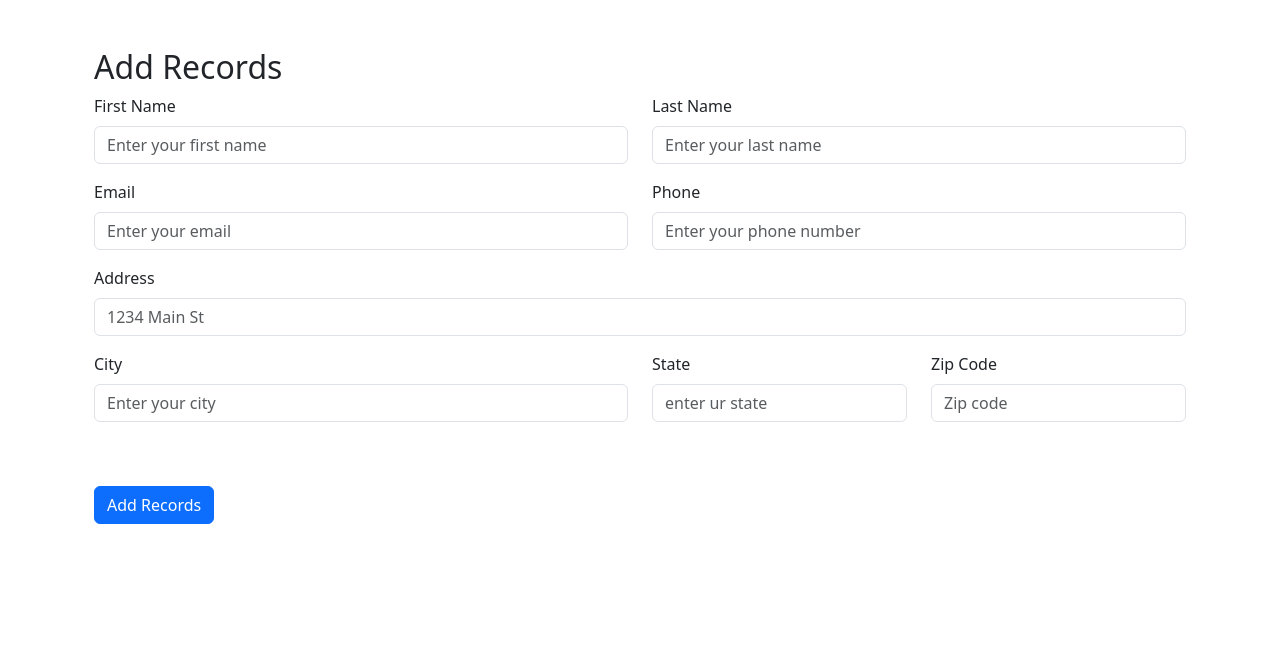
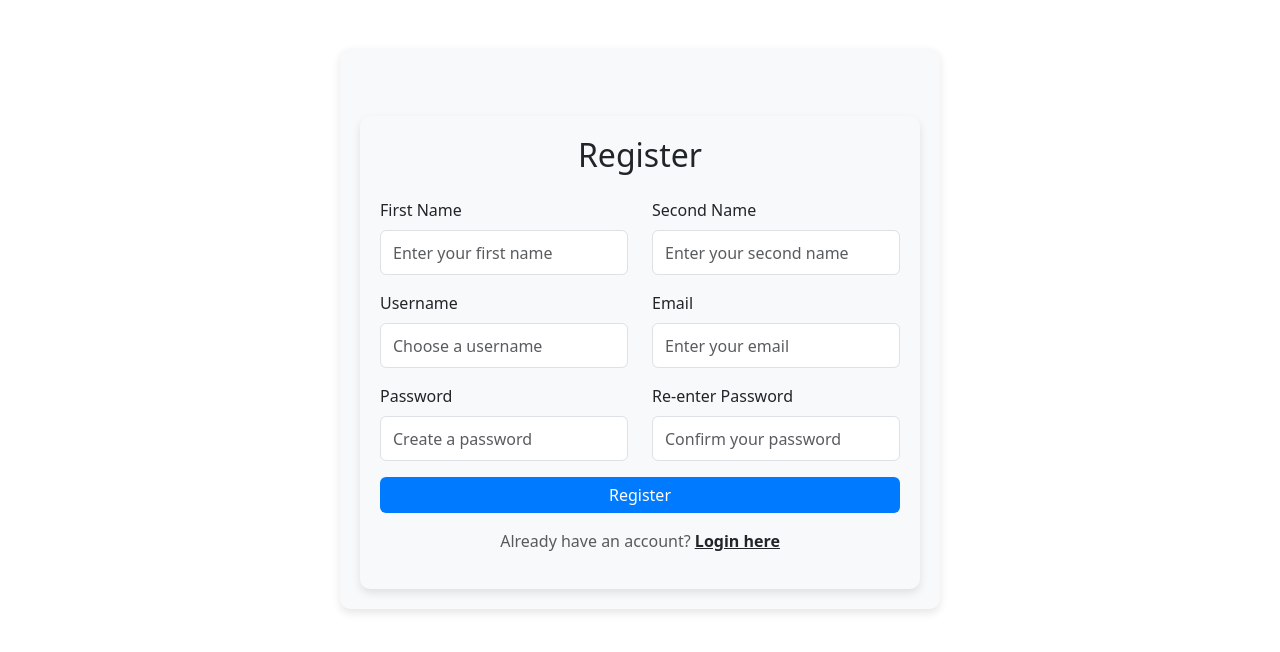
Before and after one commit to Anilnayak126/Django-CRM, a Django app: page /add_records/ in a window 1280 px wide. Shown: the part 56-708 px from the top of the page. Run offline with Django 5.2, Linux system fonts and the light colour scheme.

Commit message:
adding styles and make some improve ment

```diff
--- a/website/templates/addRecords.html
+++ b/website/templates/addRecords.html
@@ -1,51 +1,77 @@
 {% extends "base.html" %}
 
 {% block content %}
+<div class="container mt-5">
+  <h2 class="text-center mb-4">Register</h2>
 
-<div class="container mt-5">
-    <h2>Add Records</h2>
-    <form method="POST">
+  <form method="post">
+    {% csrf_token %}
 
-      {% csrf_token %}
     <div class="row mb-3">
       <div class="col-md-6">
-          <label for="firstName" class="form-label">First Name</label>
-          <input type="text" name='firstName' class="form-control" id="firstName" placeholder="Enter your first name" required>
+        <label for="first_name" class="form-label">First Name</label>
+        <input type="text" id="first_name" name="first_name" class="form-control" placeholder="Enter your first name" required />
       </div>
       <div class="col-md-6">
-          <label for="lastName" class="form-label">Last Name</label>
-          <input type="text" name="lastname" class="form-control" id="lastName" placeholder="Enter your last name" required>
+        <label for="second_name" class="form-label">Second Name</label>
+        <input type="text" id="second_name" name="second_name" class="form-control" placeholder="Enter your second name" required />
       </div>
     </div>
+
     <div class="row mb-3">
       <div class="col-md-6">
-          <label for="email" class="form-label">Email</label>
-          <input type="email" name = "email" class="form-control" id="email" placeholder="Enter your email" required>
+        <label for="username" class="form-label">Username</label>
+        <input type="text" id="username" name="username" class="form-control" placeholder="Choose a username" required />
       </div>
       <div class="col-md-6">
-          <label for="phone" class="form-label">Phone</label>
-          <input type="tel" name="phone" class="form-control" id="phone" placeholder="Enter your phone number" required>
+        <label for="email" class="form-label">Email</label>
+        <input type="email" id="email" name="email" class="form-control" placeholder="Enter your email" required />
       </div>
     </div>
-      <div class="mb-3">
-        <label for="address" class="form-label">Address</label>
-        <input type="text" name="adress" class="form-control" id="address" placeholder="1234 Main St" required>
+
+    <div class="row mb-3">
+      <div class="col-md-6">
+        <label for="password" class="form-label">Password</label>
+        <input type="password" id="password" name="password" class="form-control" placeholder="Create a password" required />
       </div>
-      <div class="row mb-5">
       <div class="col-md-6">
-          <label for="city" class="form-label">City</label>
-          <input type="text" name="city" class="form-control" id="city" placeholder="Enter your city" required>
-        </div>
-        <div class="col mb-3">
-          <label for="state" class="form-label">State</label>
-          <input type="text" name= "state" class="form-control"  placeholder="enter ur state">
-        </div>
-        <div class="col mb-3">
-          <label for="zip_code" class="form-label">Zip Code</label>
-          <input type="text" name="zip_code" class="form-control" id="zip" placeholder="Zip code" required>
+        <label for="repassword" class="form-label">Re-enter Password</label>
+        <input type="password" id="repassword" name="repassword" class="form-control" placeholder="Confirm your password" required />
       </div>
     </div>
-      <button type="submit" class="btn btn-primary">Add Records</button>
+
+    <div class="text-center">
+      <button type="submit" class="btn btn-primary w-100">Register</button>
+    </div>
+
+    <p class="text-center text-muted mt-3">
+      Already have an account? <a href="{% url 'home' %}" class="fw-bold text-body"><u>Login here</u></a>
+    </p>
   </form>
 </div>
-{% endblock content %}
+
+<style>
+  /* Input and button styling */
+  .form-control {
+    height: 45px;
+  }
+
+  .btn-primary {
+    background-color: #007bff;
+    border: none;
+  }
+
+  .btn-primary:hover {
+    background-color: #0056b3;
+  }
+
+  .container {
+    max-width: 600px;
+    margin: auto;
+    padding: 20px;
+    background-color: #f8f9fa;
+    border-radius: 10px;
+    box-shadow: 0 4px 8px rgba(0, 0, 0, 0.1);
+  }
+</style>
+{% endblock %}
--- a/website/templates/base.html
+++ b/website/templates/base.html
@@ -3,32 +3,49 @@
   <head>
     <meta charset="utf-8">
     <meta name="viewport" content="width=device-width, initial-scale=1">
-    <title>Bootstrap demo</title>
+    <title>CRM App | Optimize Client Interactions</title>
     <link href="https://cdn.jsdelivr.net/npm/bootstrap@5.3.3/dist/css/bootstrap.min.css" rel="stylesheet" integrity="sha384-QWTKZyjpPEjISv5WaRU9OFeRpok6YctnYmDr5pNlyT2bRjXh0JMhjY6hW+ALEwIH" crossorigin="anonymous">
+    <style>
+
+      .alert-container {
+        position: fixed;
+        top: 15px;
+        left: 50%;
+        transform: translateX(-50%);
+        z-index: 1050;
+        max-width: 90%;
+        width: 500px;
+      }
+
+
+      .alert-custom {
+        background-color: #ffc107;
+        color: #212529;
+        border-radius: 0.3rem;
+      }
+    </style>
   </head>
   <body>
     {% include "navbar.html" %}
 
 
-    <div class = "container">
-
-
-{% comment %} showing error {% endcomment %}
-
-        {% if messages  %}
-
-        {% for message in  messages %}
-        <div class="alert alert-warning alert-dismissible fade show" role="alert">
-            {{message}}
+    <div class="alert-container">
+      {% if messages %}
+        {% for message in messages %}
+          <div class="alert alert-custom alert-dismissible fade show" role="alert">
+            {{ message }}
             <button type="button" class="btn-close" data-bs-dismiss="alert" aria-label="Close"></button>
           </div>
         {% endfor %}
+      {% endif %}
+    </div>
 
-        {% endif %}
 
-        {% block content %}
-        {% endblock  %}
+    <div class="container mt-5">
+      {% block content %}
+      {% endblock %}
     </div>
+
     <script src="https://cdn.jsdelivr.net/npm/bootstrap@5.3.3/dist/js/bootstrap.bundle.min.js" integrity="sha384-YvpcrYf0tY3lHB60NNkmXc5s9fDVZLESaAA55NDzOxhy9GkcIdslK1eN7N6jIeHz" crossorigin="anonymous"></script>
   </body>
 </html>
--- a/website/views.py
+++ b/website/views.py
@@ -127,26 +127,22 @@ def delete_records(request,pk):
 
     return render(request, 'records.html',{"records" : users_record})
 
-def edit_records(request,pk):
+def edit_records(request, pk):
+    user_record = Record.objects.get(id=pk)
 
-    user_record = Record.objects.get(id=pk)
     if request.method == "POST":
-      firstName = request.POST.get("firstName")
-      lastname = request.POST.get("lastname")
-      email = request.POST.get("email")
-      Phone = request.POST.get("phone")
-      adress = request.POST.get("adress")
-      City = request.POST.get("city")
-      state = request.POST.get("state")
-      zip_code = request.POST.get("zip_code")
-      if request.user.is_authenticated:
-          update_record = Record(first_name=firstName,
-                                 last_name=lastname,email=email,
-                                 phone=Phone,address=adress,
-                                 city = City , state= state ,
-                                 zipcode= zip_code)
-          update_record.save()
-          messages.success(request,"Record updated !!")
-          return redirect("manage_records")
+        user_record.first_name = request.POST.get("firstName")
+        user_record.last_name = request.POST.get("lastname")
+        user_record.email = request.POST.get("email")
+        user_record.phone = request.POST.get("phone")
+        user_record.address = request.POST.get("adress")
+        user_record.city = request.POST.get("city")
+        user_record.state = request.POST.get("state")
+        user_record.zipcode = request.POST.get("zip_code")
 
-    return render(request, "edit_records.html",{"user_record":user_record})
+        if request.user.is_authenticated:
+            user_record.save()
+            messages.success(request, "Record updated!")
+            return redirect("manage_records")
+
+    return render(request, "edit_records.html", {"user_record": user_record})
```
Also changed, not shown: website/templates/home.html (+71 -16 lines), website/templates/m_records.html (+35 -4 lines), website/templates/register.html (+59 -51 lines). Lines whose indentation alone changed are shown as unchanged.
